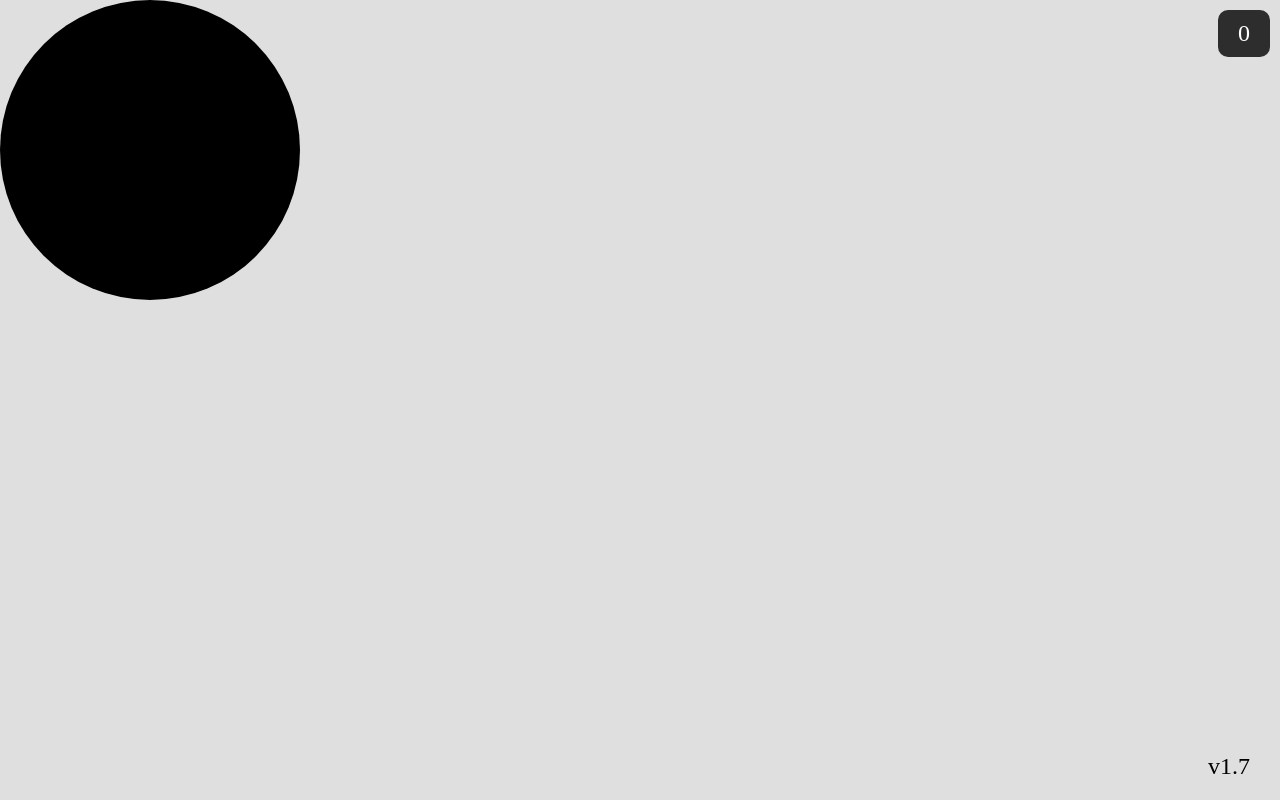
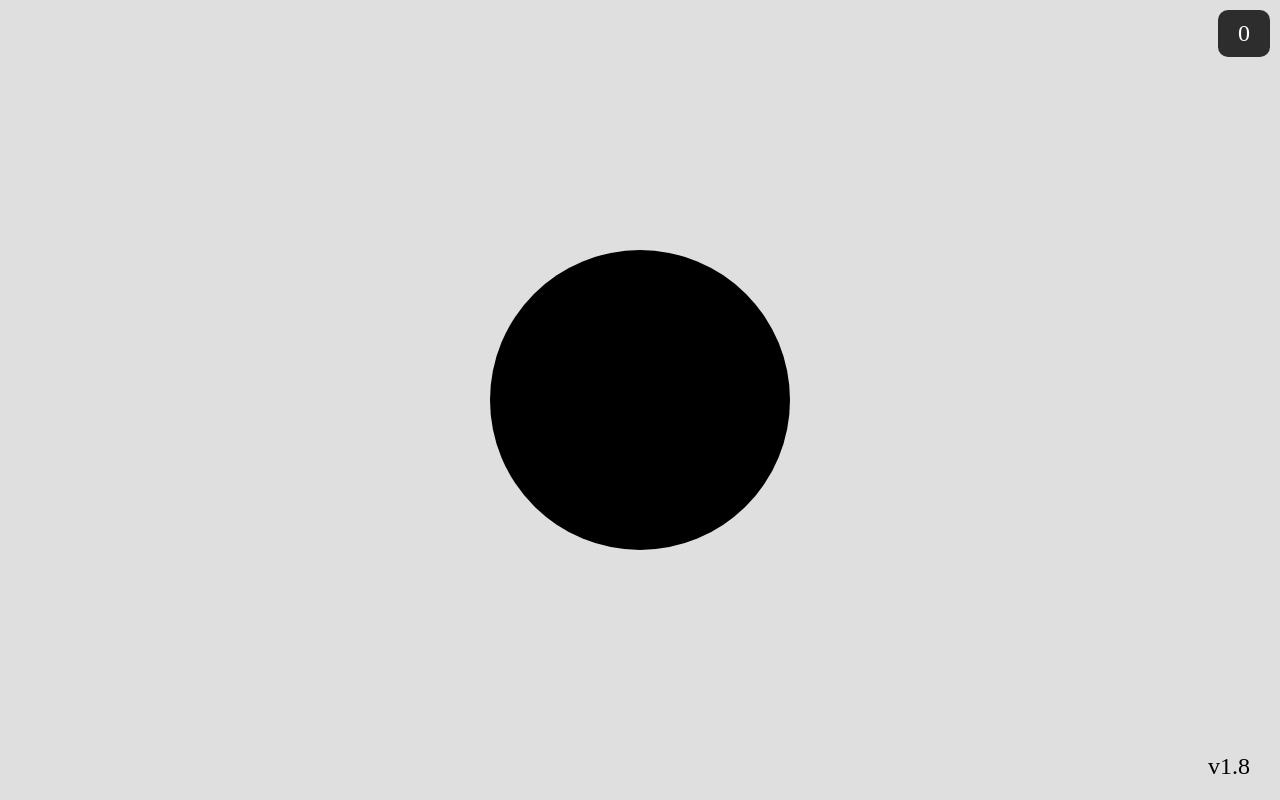
Before and after one commit to AloncraftMC/DWEC_VIEW_HernandezRobles_Alonso, a plain HTML site: page Pruebas/Juego Disociador/index.html in a window 1280 px wide. Drawn offline with Linux system fonts and the light colour scheme.

Commit message:
29/10/2024

```diff
--- a/Pruebas/Juego Disociador/index.html
+++ b/Pruebas/Juego Disociador/index.html
@@ -32,6 +32,11 @@
             text-align: center;
             position: absolute;
             border-radius: 50%;
+            transition: transform 0.1s ease;
+        }
+
+        #myBox:hover{
+            transform: scale(0.9);
         }
 
         #counter {
@@ -57,7 +62,7 @@
     </style>
 
     <div id="counter">0</div>
-    <div id="version">v1.7</div>
+    <div id="version">v1.8</div>
     <div id="myBox"></div>
 
     <audio id="popSound" src="pop.mp3"></audio>
@@ -70,6 +75,9 @@
         const jumpscareSound = document.getElementById("jumpscareSound");
         let clickCount = 0;
         let boxSize = 300;
+
+        myBox.style.top = (window.innerHeight - myBox.offsetHeight) / 2 + "px";
+        myBox.style.left = (window.innerWidth - myBox.offsetWidth) / 2 + "px";
 
         myBox.addEventListener("click", (event) => {
             let color = "rgb(" +
```
